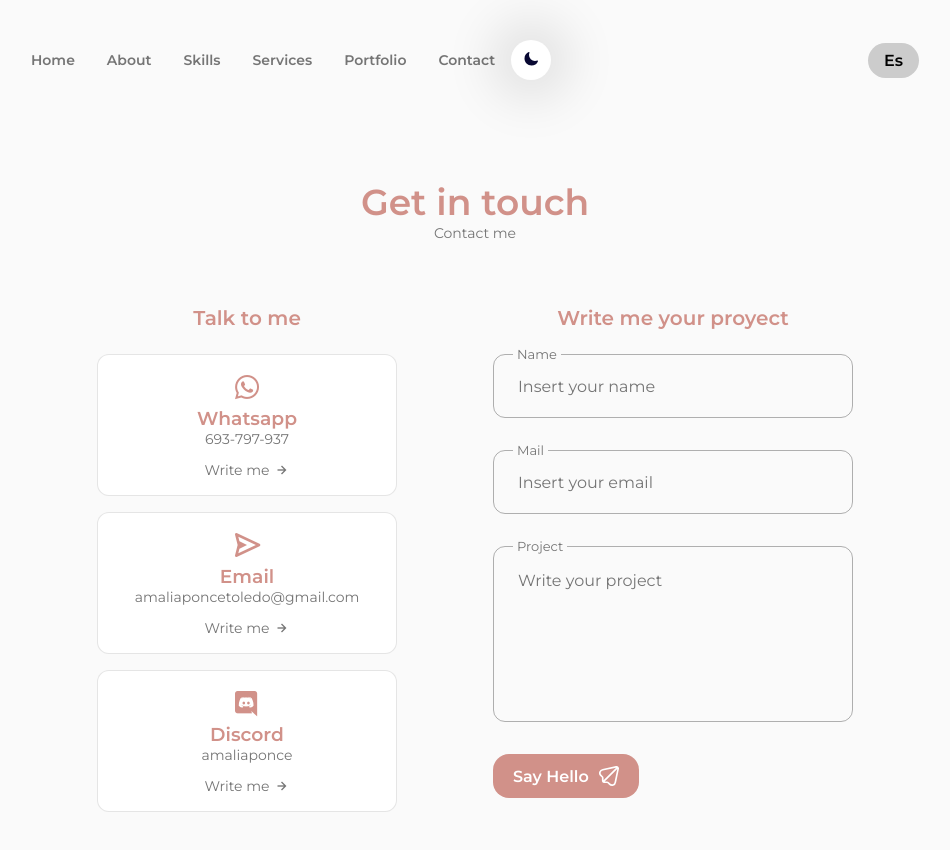
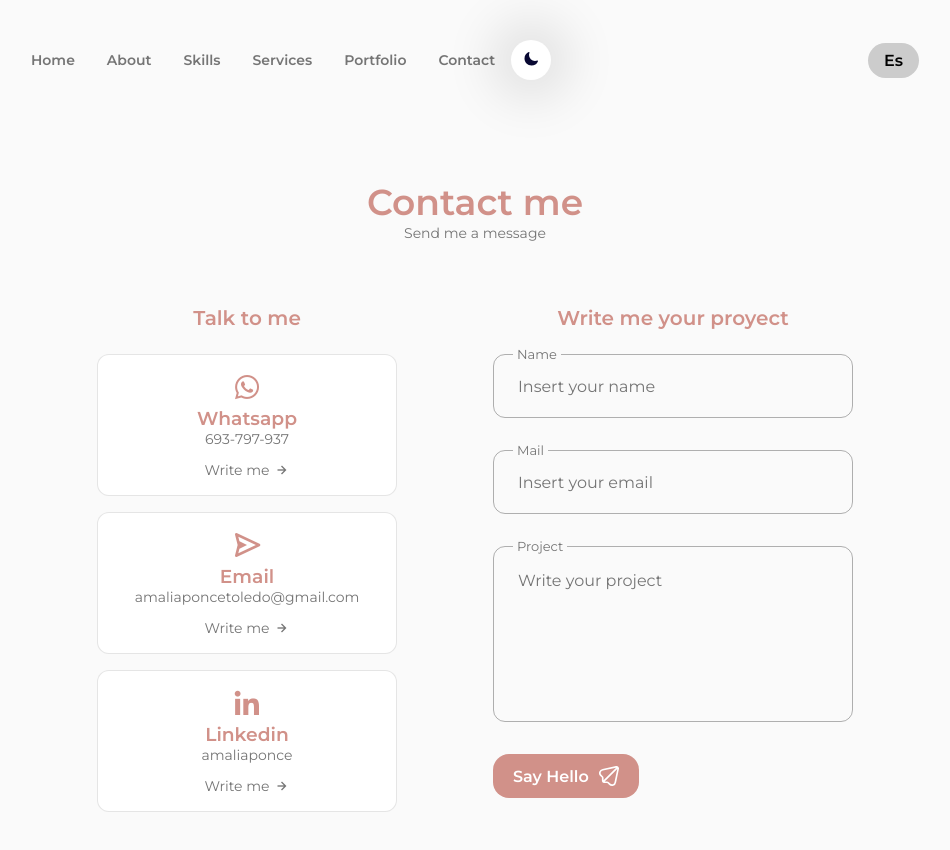
Before and after one commit to amaliaPonce/Portfolio, a React (Create React App) app: page /contact in a window 1280 px wide. Shown: the top 850 px of the page, without its empty margins (165-1115 px from the left). Built offline with nearby package versions, Linux system fonts and the light colour scheme.

Commit message:
últimos cambios, añadir Linkedin

```diff
--- a/src/App.css
+++ b/src/App.css
@@ -149,6 +149,7 @@ body.dark-theme {
 .button.dark-theme {
   background-color: var(--title-color-night-2) !important;
   color: #fff !important;
+  margin-bottom: 50px;
 }
 
 .dark-theme .button--flex:hover,
@@ -240,6 +241,7 @@ body.dark-theme {
   border-radius: 1rem;
   font-weight: var(--font-medium);
   font-size: 1rem;
+  margin-bottom: 50px;
 }
 
 .button:hover {
--- a/src/components/contact/Contact.jsx
+++ b/src/components/contact/Contact.jsx
@@ -56,11 +56,11 @@ const Contact = () => {
             </div>
 
             <div className="contact__card">
-              <i className="bx bxl-discord contact__card-icon"></i>
-              <h3 className="contact_card-title">Discord</h3>
+              <i className="bx bxl-linkedin contact__card-icon"></i>
+              <h3 className="contact_card-title">Linkedin</h3>
               <span className="contact__card-data">amaliaponce</span>
 
-              <a href="https://www.discordapp.com/users/1104113105597907004" className="contact__button">
+              <a href="https://www.linkedin.com/in/amaliadivinaponcetoledo/" className="contact__button">
                 {t("contact.card.button")}
                 <i className="bx bx-right-arrow-alt contact__button-icon"></i>
               </a>
--- a/src/components/home/Data.jsx
+++ b/src/components/home/Data.jsx
@@ -14,7 +14,7 @@ const Data = ({ isDarkTheme }) => {
       <h3 className="home__subtitle">Full Stack</h3>
       <p className="home__description">{t("home.description")}</p>
 
-      <a href="mailto:amaliaponcetoledo@gmail.com" className={buttonClasses}>
+      <a href="https://www.linkedin.com/in/amaliadivinaponcetoledo/" className={buttonClasses}>
   <span>{t("home.sendMailButton")}</span>
   <svg
     xmlns="http://www.w3.org/2000/svg"
@@ -26,6 +26,7 @@ const Data = ({ isDarkTheme }) => {
     <path d="M23.119.882a2.966,2.966,0,0,0-2.8-.8l-16,3.37a4.995,4.995,0,0,0-2.853,8.481L3.184,13.65a1,1,0,0,1,.293.708v3.168a2.965,2.965,0,0,0,.3,1.285l-.008.007.026.026A3,3,0,0,0,5.157,20.2l.026.026.007-.008a2.965,2.965,0,0,0,1.285.3H9.643a1,1,0,0,1,.707.292l1.717,1.717A4.963,4.963,0,0,0,15.587,24a5.049,5.049,0,0,0,1.605-.264,4.933,4.933,0,0,0,3.344-3.986L23.911,3.715A2.975,2.975,0,0,0,23.119.882ZM4.6,12.238,2.881,10.521a2.94,2.94,0,0,1-.722-3.074,2.978,2.978,0,0,1,2.5-2.026L20.5,2.086,5.475,17.113V14.358A2.978,2.978,0,0,0,4.6,12.238Zm13.971,7.17a3,3,0,0,1-5.089,1.712L11.762,19.4a2.978,2.978,0,0,0-2.119-.878H6.888L21.915,3.5Z" />
   </svg>
 </a>
+
     </div>
   );
 };
--- a/src/components/home/Social.jsx
+++ b/src/components/home/Social.jsx
@@ -8,6 +8,14 @@ const Social = ({ isDarkTheme }) => {
 
   return (
     <div className={homeDataClass}>
+            <a
+        href="https://www.linkedin.com/in/amaliadivinaponcetoledo/"
+        className={buttonClasses}
+        target="_blank"
+        rel="noreferrer"
+      >
+        <i className="bx bxl-linkedin"></i>
+      </a>
       <a
         href="https://www.instagram.com/amaliponce"
         className={buttonClasses}
@@ -25,6 +33,8 @@ const Social = ({ isDarkTheme }) => {
       >
         <i className="uil uil-github-alt"></i>
       </a>
+
+
     </div>
   );
 };
--- a/src/config/i18n.js
+++ b/src/config/i18n.js
@@ -16,7 +16,7 @@ i18n.init({
         "home.title": "Amalia Ponce 👋🏻",
         "home.description":
           "Hi there! I'm a fullstack creative designer based in Córdoba. I'm passionate about art and also the world of technology. Imagining and creating are my favorite pastimes, and I pour all my energy into every project I take on.",
-        "home.sendMailButton": "Send mail",
+        "home.sendMailButton": "Contact me",
         // about me
         "about.title": "About me",
         "about.subtitle": "My introduction",
@@ -127,8 +127,8 @@ i18n.init({
           "I developed a memory game in JavaScript, designed each card to ensure it was visually appealing, and implemented the game's logic.",
         //Contact
 
-        "contact.title": "Get in touch",
-        "contact.subtitle": "Contact me",
+        "contact.title": "Contact me",
+        "contact.subtitle": "Send me a message",
 
         "contact.card.title": "Talk to me",
         "contact.card.button": "Write me",
@@ -159,7 +159,7 @@ i18n.init({
         "home.title": "Amalia Ponce 👋🏻",
         "home.description":
           "¡Hola! Soy Amalia, diseñadora creativa full-stack con sede en Córdoba. Me encanta el arte, la música y también el mundo de la tecnología. Crear es mi pasatiempo favorito, y pongo toda mi energía en cada proyecto en el que trabajo.",
-        "home.sendMailButton": "Enviar mail",
+        "home.sendMailButton": "Conóceme",
 
         // about me
         "about.title": "Sobre mí",
--- a/src/i18n.js
+++ b/src/i18n.js
@@ -16,7 +16,7 @@ i18n.init({
         "home.title": "Amalia Ponce 👋🏻",
         "home.description":
           "Hi there! I'm a fullstack creative designer based in Córdoba. I'm passionate about art and also the world of technology. Imagining and creating are my favorite pastimes, and I pour all my energy into every project I take on.",
-        "home.sendMailButton": "Send mail",
+        "home.sendMailButton": "Contact me",
         // about me
         "about.title": "About me",
         "about.subtitle": "My introduction",
@@ -98,7 +98,7 @@ i18n.init({
         "home.title": "Amalia Ponce 👋🏻",
         "home.description":
           "¡Hola! Soy diseñadora creativa full-stack con sede en Córdoba. Me encanta el arte y también el mundo de la tecnología. Crear es mi pasatiempo favorito, y pongo toda mi energía en cada proyecto en el que trabajo.",
-        "home.sendMailButton": "Enviar mail",
+        "home.sendMailButton": "Contáctame",
 
         // about me
         "about.title": "Sobre mí",
--- a/src/index.js
+++ b/src/index.js
@@ -1,5 +1,5 @@
 import React from 'react';
-import ReactDOM from 'react-dom/client';
+import ReactDOM from 'react-dom';
 import './index.css';
 import App from './App';
 
```
Lines whose indentation alone changed are shown as unchanged.
